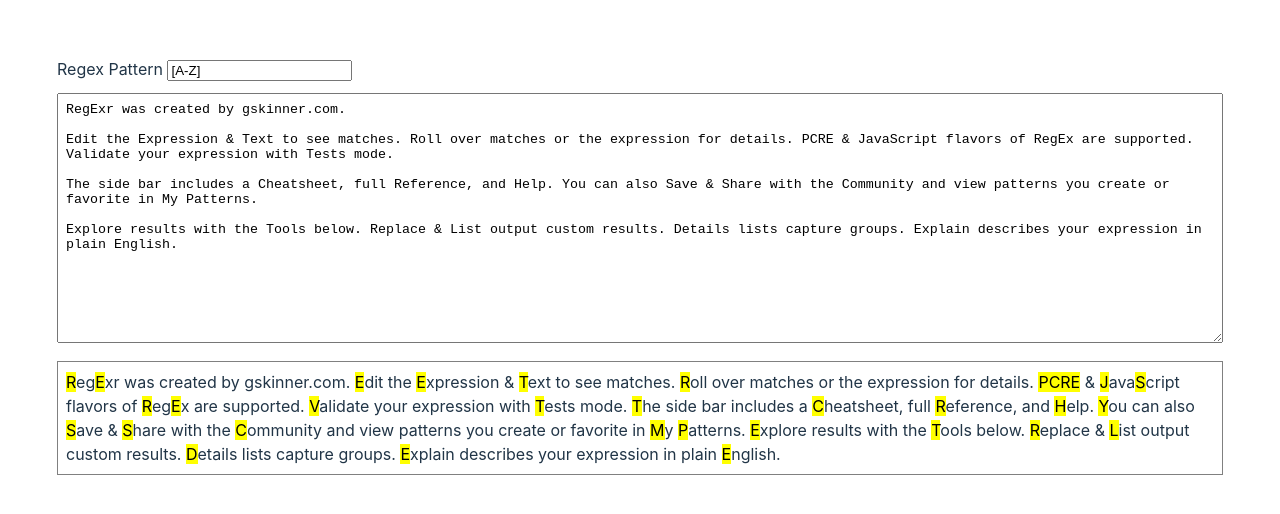
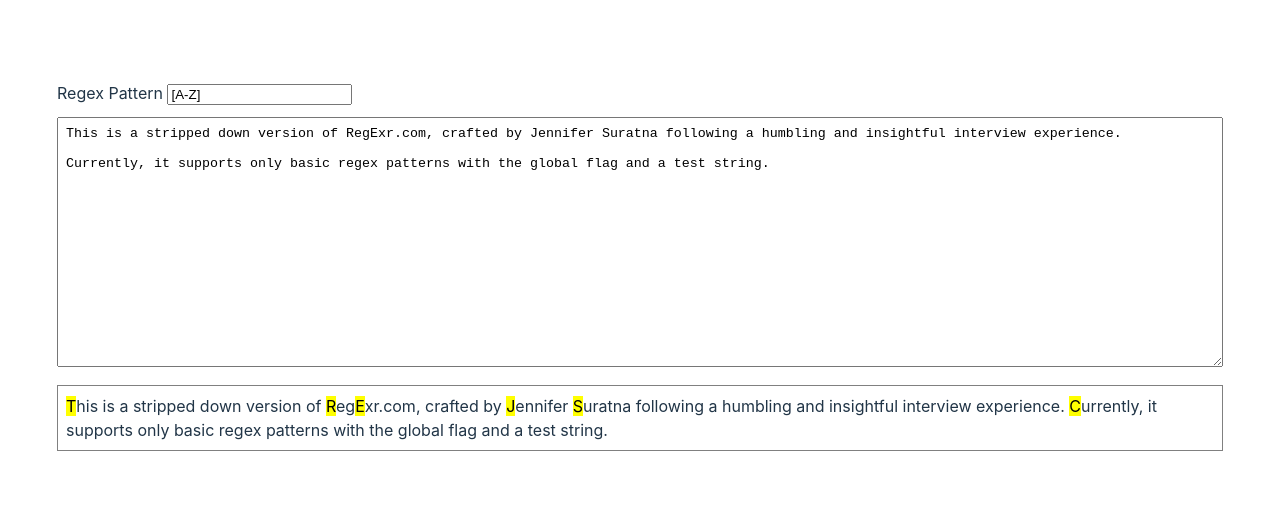
Before and after one commit to jenyeji/regex, a React (Vite) app: page / in a window 1280 px wide. Shown: the part 134-648 px from the top of the page. Built offline with nearby package versions, Linux system fonts and the light colour scheme.

Commit message:
update default text

```diff
--- a/src/RegexWrapper.jsx
+++ b/src/RegexWrapper.jsx
@@ -60,13 +60,9 @@
   const [pattern, setPattern] = useState('[A-Z]');
   const [flags, setFlags] = useState('g');
   const [testString, setTestString] = useState(
-    `RegExr was created by gskinner.com.
+    `This is a stripped down version of RegExr.com, crafted by Jennifer Suratna following a humbling and insightful interview experience.
 
-Edit the Expression & Text to see matches. Roll over matches or the expression for details. PCRE & JavaScript flavors of RegEx are supported. Validate your expression with Tests mode.
-
-The side bar includes a Cheatsheet, full Reference, and Help. You can also Save & Share with the Community and view patterns you create or favorite in My Patterns.
-
-Explore results with the Tools below. Replace & List output custom results. Details lists capture groups. Explain describes your expression in plain English.
+Currently, it supports only basic regex patterns with the global flag and a test string.
 `
   );
   const [result, setResult] = useState(null);
```
Also changed, not shown: 1 other file (tests, documents, lock files or other folders).
